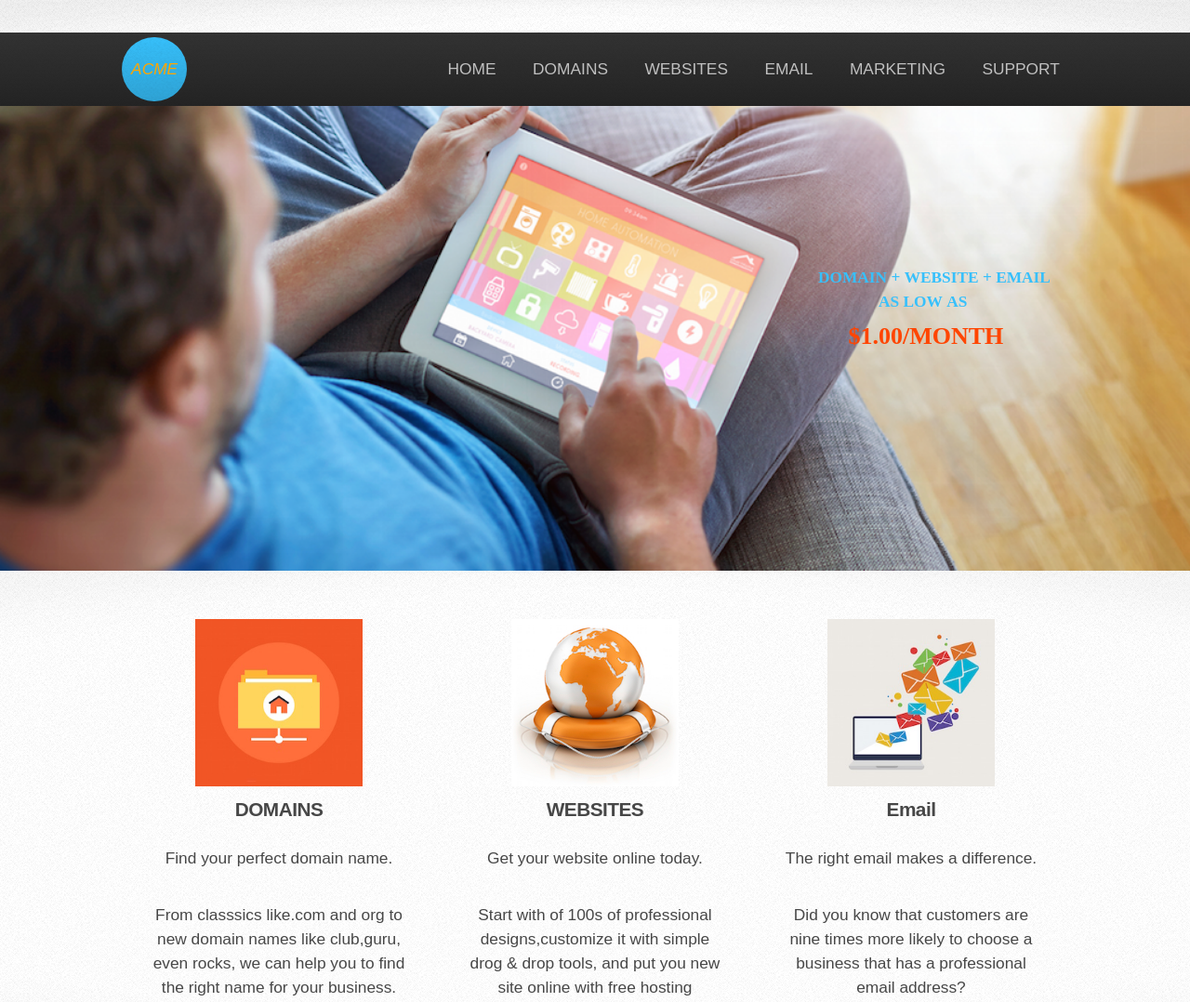
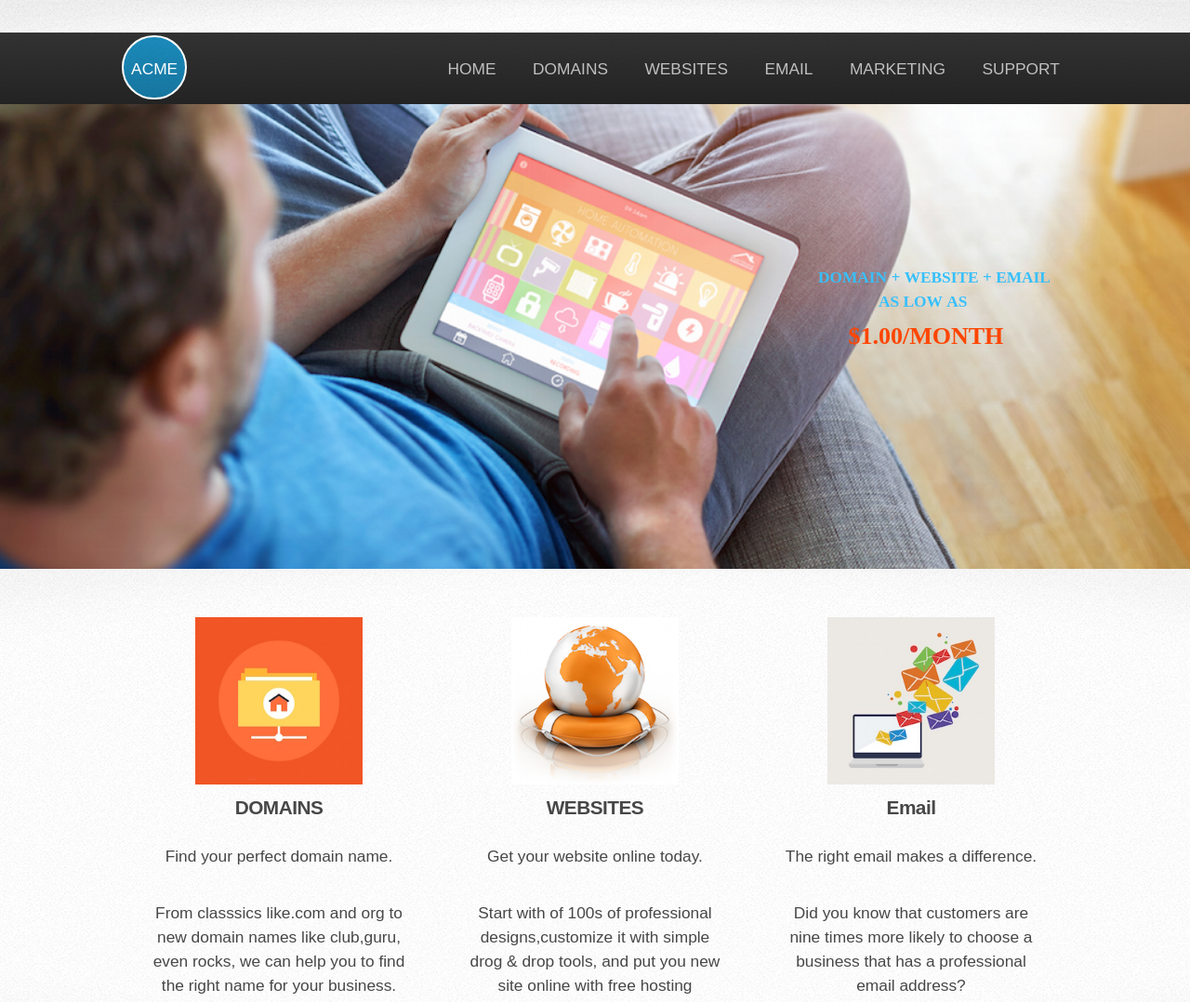
Before and after one commit to sumitchawla/reference_application, a website: page index.html in a window 1280 px wide. Shown: the top 1078 px of the page at 93% size. Drawn offline with Linux system fonts and the light colour scheme; files whose address does not match are found by name; a web font is replaced by a local one.

Commit message:
LOGO change

```diff
--- a/assets/css/main.css
+++ b/assets/css/main.css
@@ -2126,7 +2126,7 @@
 		.icon:before {
 			-moz-osx-font-smoothing: grayscale;
 			-webkit-font-smoothing: antialiased;
-			font-family: FontAwesome;
+			font-family: fantasy;
 			font-style: normal;
 			font-weight: normal;
 			text-transform: none !important;
@@ -2168,17 +2168,19 @@
 		.icon.logo{
 			text-align: center;
 			cursor: default;
-			background-color: #37c0fb;
+			font-style: normal !important;
+			background-color: #1b8cbd;
 			background-image: -moz-linear-gradient(top, rgba(0,0,0,0), rgba(0,0,0,0.15)), url("images/bg01.png");
 			background-image: -webkit-linear-gradient(top, rgba(0,0,0,0), rgba(0,0,0,0.15)), url("images/bg01.png");
 			background-image: -ms-linear-gradient(top, rgba(0,0,0,0), rgba(0,0,0,0.15)), url("images/bg01.png");
 			background-image: linear-gradient(top, rgba(0,0,0,0), rgba(0,0,0,0.15)), url("images/bg01.png");
-			color: orange;
+			color: white;
 			border-radius: 100%;
 			display: inline-block;
 			width: 4em;
 			height: 4em;
 			line-height: 4em;
+			border:2px solid white;
 			/*box-shadow: 0 0 0 7px white, 0 0 0 8px #e0e0e0;*/
 			margin: 0 250px 5px 0;
 		}
```
